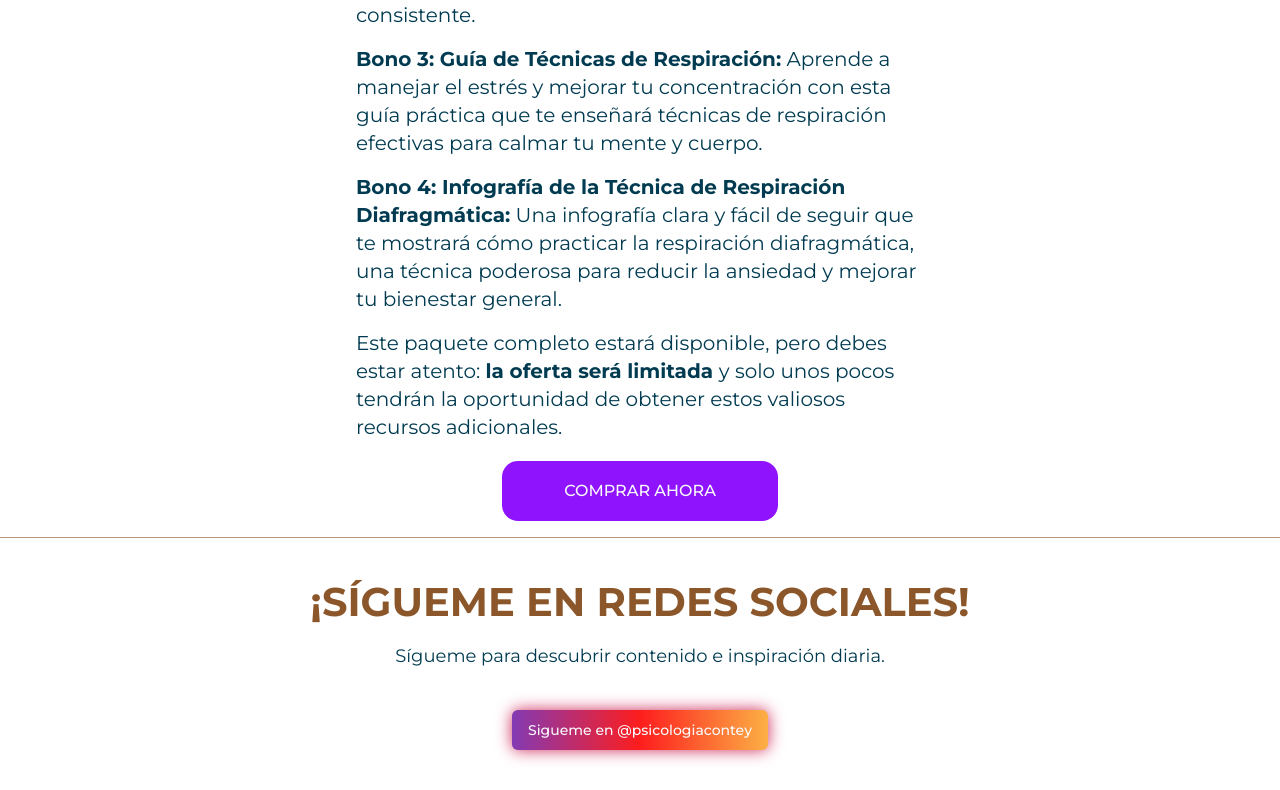
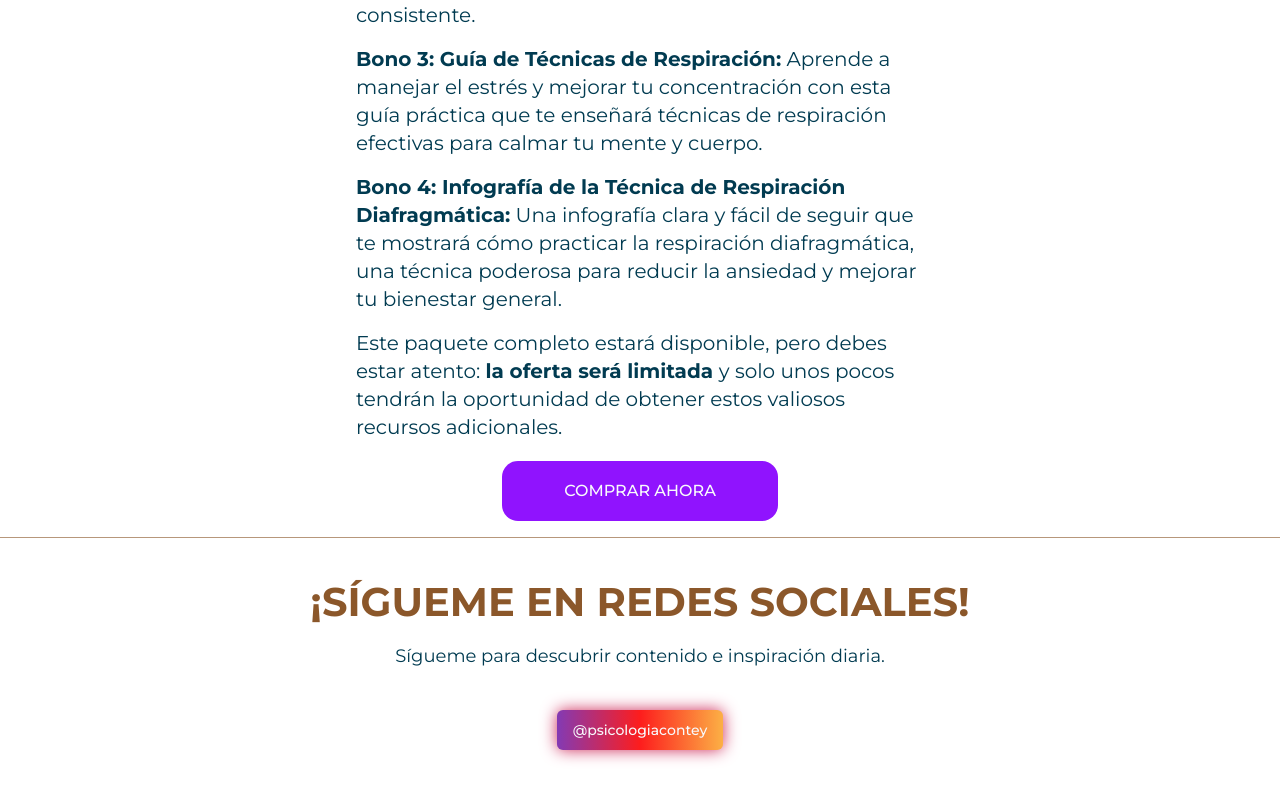
Before and after one commit to soyalexrc/psicologia-con-tey, a Next.js app: page /productos/ebook in a window 1280 px wide. Shown: the part 4335-5125 px from the top of the page. Built offline with nearby package versions, Linux system fonts and the light colour scheme.

Commit message:
update on ig button text

```diff
--- a/src/app/productos/ebook/page.tsx
+++ b/src/app/productos/ebook/page.tsx
@@ -241,7 +241,7 @@ export default function Page() {
                         inspiración diaria.</p>
 
                     <Link href="https://www.instagram.com/psicologiacontey" target="_blank">
-                        <Button className="bg-gradient-to-r from-[#833ab4] via-[#fd1d1d] to-[#fcb045] animate-glow">Sigueme en @psicologiacontey</Button>
+                        <Button className="bg-gradient-to-r from-[#833ab4] via-[#fd1d1d] to-[#fcb045] animate-glow">@psicologiacontey</Button>
                     </Link>
 
                 </div>
```
